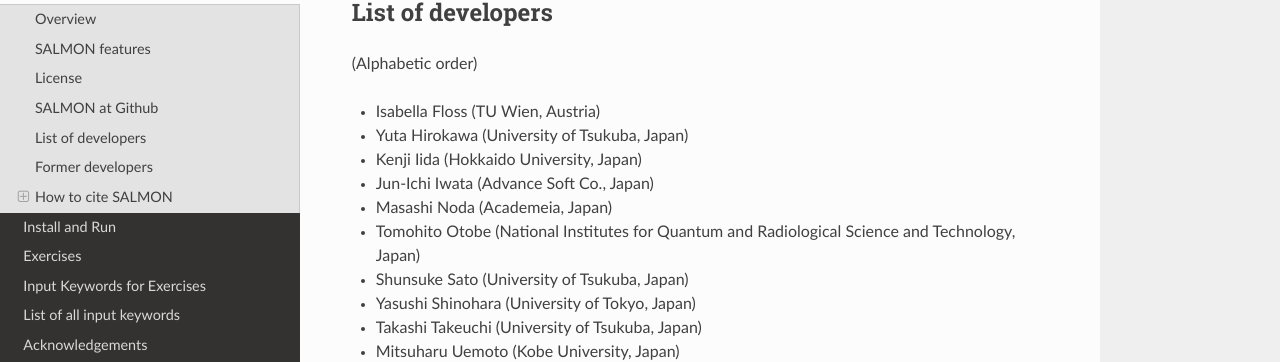
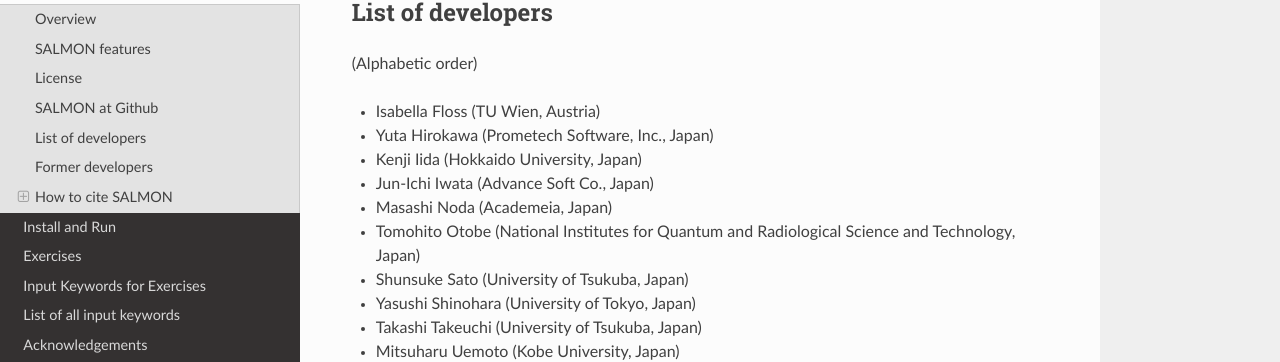
Before and after one commit to SALMON-TDDFT/SALMON-DOCS, a Sphinx documentation site: the page built from source/introduction.rst, in a window 1280 px wide and 900 px high, scrolled down 1936 px. Shown: the part 132-494 px from the top of the window. Built offline with Sphinx 7.4.7 and the Read the Docs theme 2.0.0, drawn with Linux system fonts in a browser that asks for light colours; formulas are drawn with MathJax 3; cross-references to code outside the pages are shown as plain code.

Commit message:
Update introduction.rst

```diff
--- a/source/introduction.rst
+++ b/source/introduction.rst
@@ -117,7 +117,7 @@
 (Alphabetic order)
 
 * Isabella Floss (TU Wien, Austria)
-* Yuta Hirokawa (University of Tsukuba, Japan)
+* Yuta Hirokawa (Prometech Software, Inc., Japan)
 * Kenji Iida (Hokkaido University, Japan)
 * Jun-Ichi Iwata (Advance Soft Co., Japan)
 * Masashi Noda (Academeia, Japan)
```
